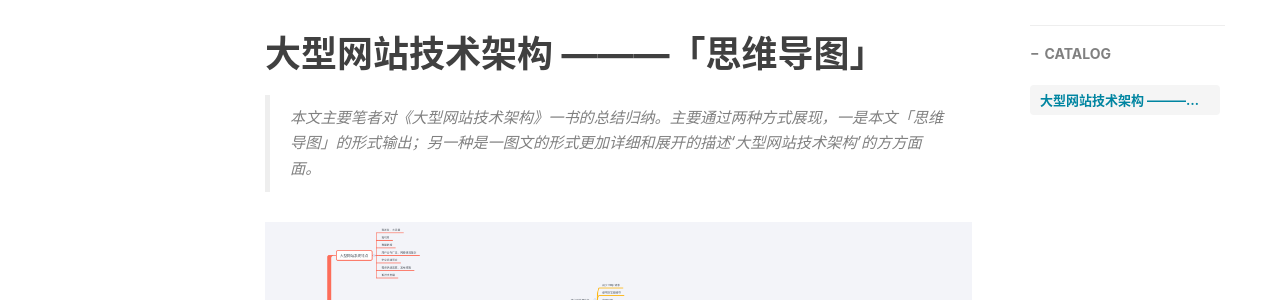
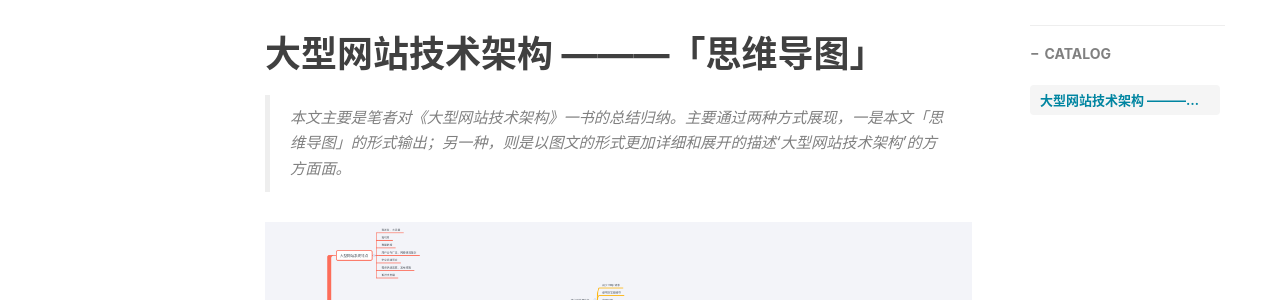
Before and after one commit to icql/programming_blog, a Jekyll site: the page built from _posts/2019-10-14-大型网站技术架构-———「思维导图」.md, in a window 1280 px wide. Shown: the part 598-898 px from the top of the page. Built offline with Jekyll 4.4.1, drawn with Linux system fonts in a browser that asks for light colours; nearby versions of some CDN libraries; comment, search, counter and statistics services are not loaded.

Commit message:
first article

```diff
--- a/_posts/2019-10-14-大型网站技术架构-———「思维导图」.md
+++ b/_posts/2019-10-14-大型网站技术架构-———「思维导图」.md
@@ -12,7 +12,7 @@ tags:
 # 大型网站技术架构 ———「思维导图」
 
 
-> 本文主要笔者对《大型网站技术架构》一书的总结归纳。主要通过两种方式展现，一是本文「思维导图」的形式输出；另一种是一图文的形式更加详细和展开的描述‘大型网站技术架构’的方方面面。
+> 本文主要是笔者对《大型网站技术架构》一书的总结归纳。主要通过两种方式展现，一是本文「思维导图」的形式输出；另一种，则是以图文的形式更加详细和展开的描述‘大型网站技术架构’的方方面面。
 
 ![](https://linling1.github.io/programming_blog/img/20191014-article1-1.png)
 
```
